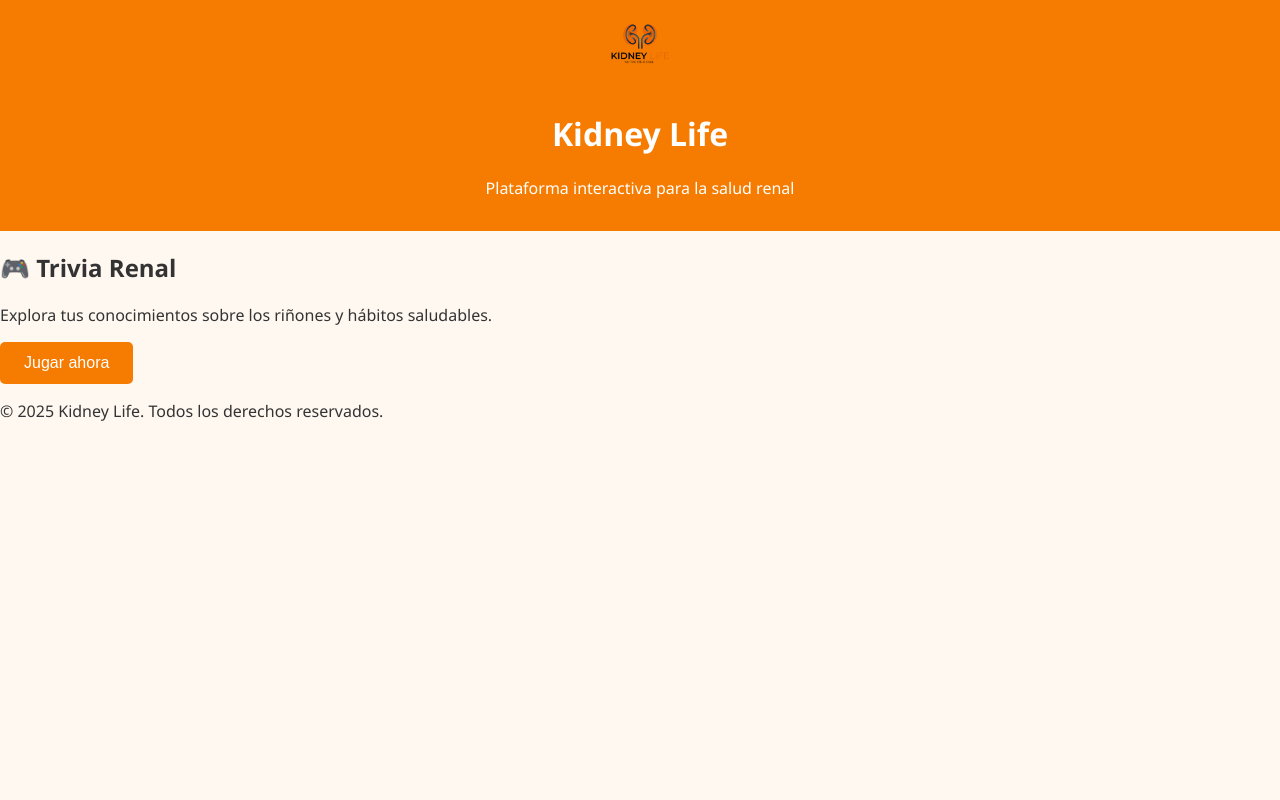
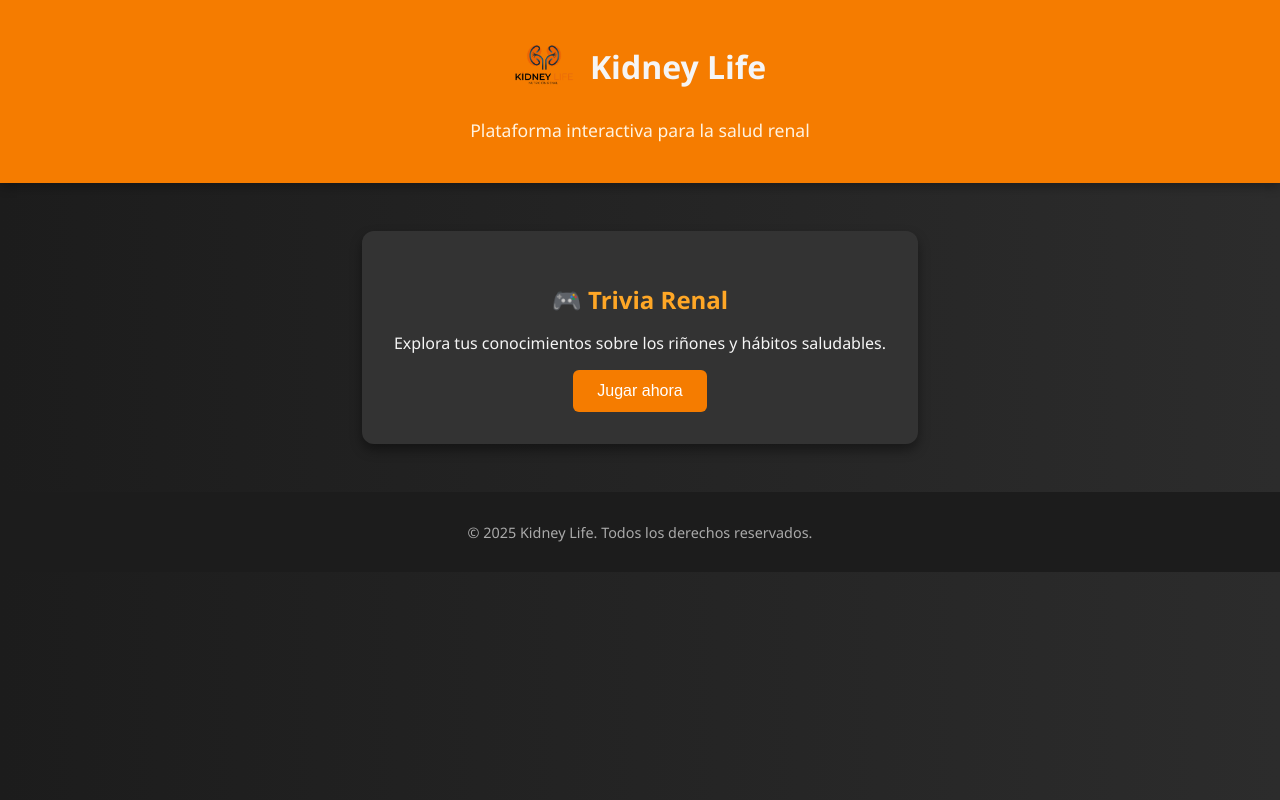
Before and after one commit to Rodrigo-hckr/Kidney-Life-Games, a Flask app: page / in a window 1280 px wide. Run offline with Flask 3, Linux system fonts and the light colour scheme.

Commit message:
agregamos index.css

```diff
--- /dev/null
+++ b/static/css/index.css
@@ -0,0 +1,74 @@
+body {
+    margin: 0;
+    font-family: 'Segoe UI', sans-serif;
+    background: linear-gradient(to right, #1c1c1c, #2c2c2c);
+    color: #f5f5f5;
+}
+
+.tech-header {
+    background-color: #f57c00;
+    padding: 1.5rem;
+    text-align: center;
+    box-shadow: 0 4px 10px rgba(0,0,0,0.3);
+}
+
+.logo-container {
+    display: flex;
+    align-items: center;
+    justify-content: center;
+    gap: 1rem;
+}
+
+.logo {
+    max-height: 60px;
+}
+
+.subtitle {
+    font-size: 1.1rem;
+    margin-top: 0.5rem;
+    color: #fff3e0;
+}
+
+.tech-main {
+    display: flex;
+    justify-content: center;
+    align-items: center;
+    padding: 3rem 1rem;
+}
+
+.tech-card {
+    background-color: #333;
+    border-radius: 12px;
+    padding: 2rem;
+    max-width: 500px;
+    text-align: center;
+    box-shadow: 0 6px 12px rgba(0,0,0,0.4);
+}
+
+.tech-card h2 {
+    color: #ffa726;
+    margin-bottom: 1rem;
+}
+
+.tech-button {
+    background-color: #f57c00;
+    color: white;
+    border: none;
+    padding: 0.75rem 1.5rem;
+    border-radius: 6px;
+    font-size: 1rem;
+    cursor: pointer;
+    transition: background-color 0.3s ease;
+}
+
+.tech-button:hover {
+    background-color: #ef6c00;
+}
+
+.tech-footer {
+    text-align: center;
+    padding: 1rem;
+    font-size: 0.9rem;
+    background-color: #1c1c1c;
+    color: #aaa;
+}
--- a/templates/index.html
+++ b/templates/index.html
@@ -3,7 +3,7 @@
 <head>
     <meta charset="UTF-8">
     <title>Kidney Life - Plataforma de Juegos</title>
-    <link rel="stylesheet" href="/static/css/style.css">
+    <link rel="stylesheet" href="/static/css/index.css">
 </head>
 <body>
     <header class="tech-header">
```
